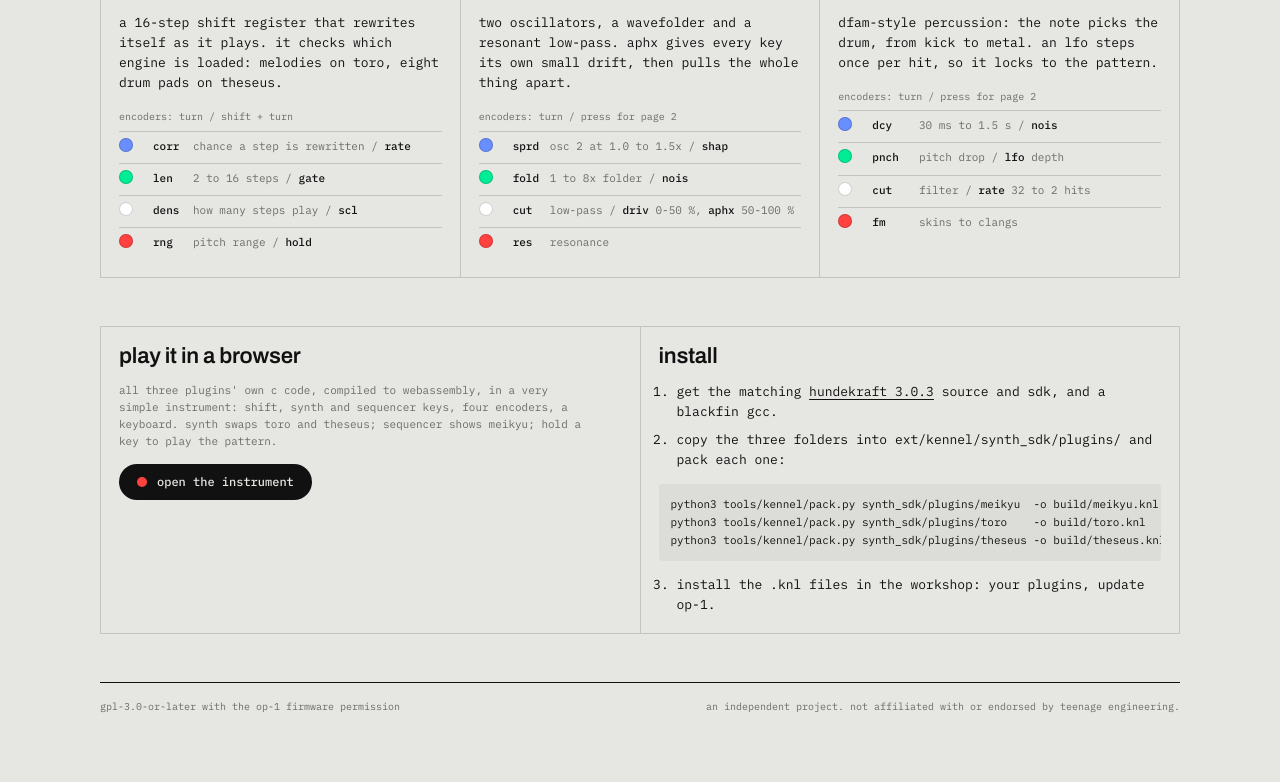
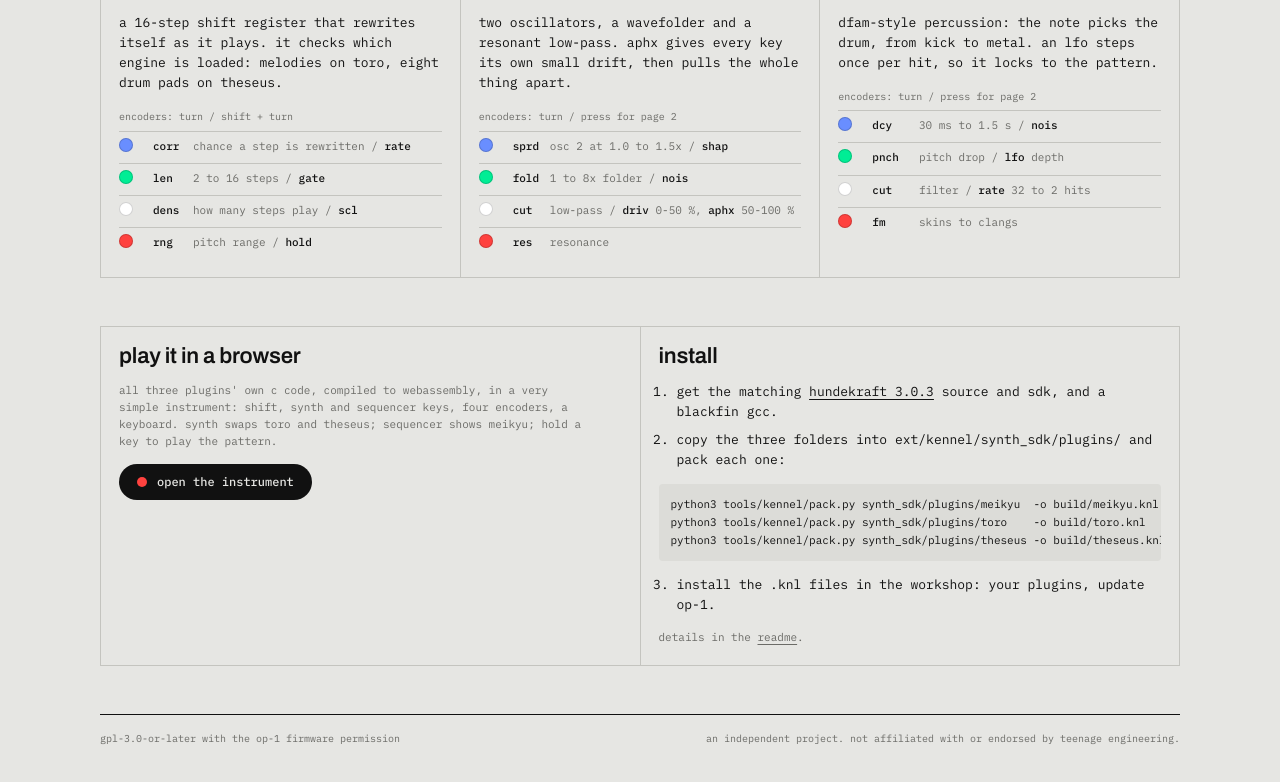
Before and after one commit to thoughtgrain/labyrinth, a plain HTML site: page docs/index.html in a window 1280 px wide. Shown: the part 786-1568 px from the top of the page. Before the commit the page ends 1541 px from the top, so only its background shows below. Drawn offline with Linux system fonts and the light colour scheme.

Commit message:
Keep the readme link on the site
Co-Authored-By: Claude Opus 5.5 <noreply@anthropic.com>
Claude-Session: https://claude.ai/code/session_01NVuADSekPuepRXPtea7j15

```diff
--- a/docs/index.html
+++ b/docs/index.html
@@ -160,6 +160,7 @@ python3 tools/kennel/pack.py synth_sdk/plugins/theseus -o build/theseus.knl</cod
       <ol start="3">
         <li>install the <code>.knl</code> files in the workshop: your plugins, update op-1.</li>
       </ol>
+      <p class="note">details in the <a href="https://github.com/thoughtgrain/labyrinth#readme">readme</a>.</p>
     </section>
   </div>
 
```
